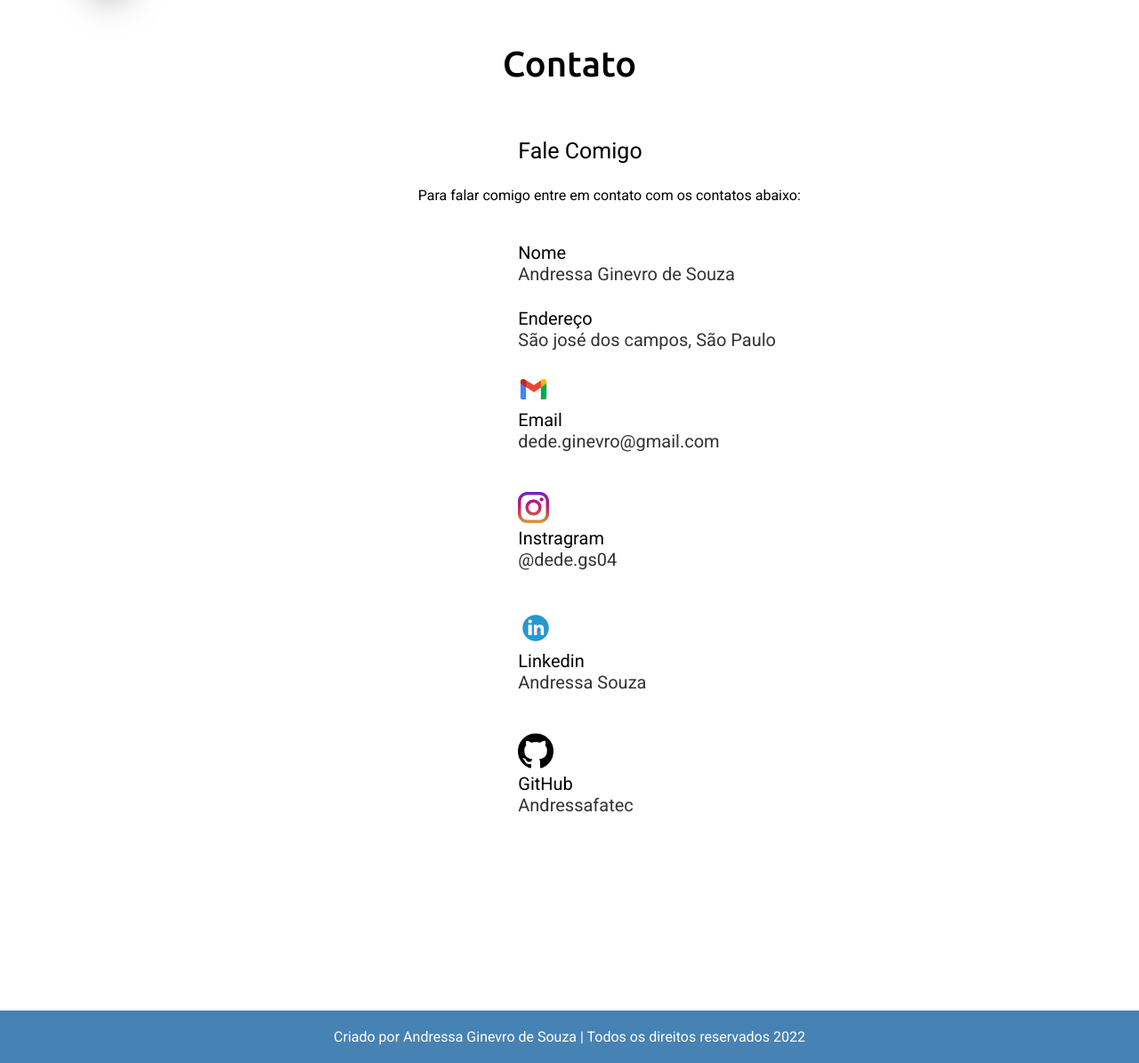
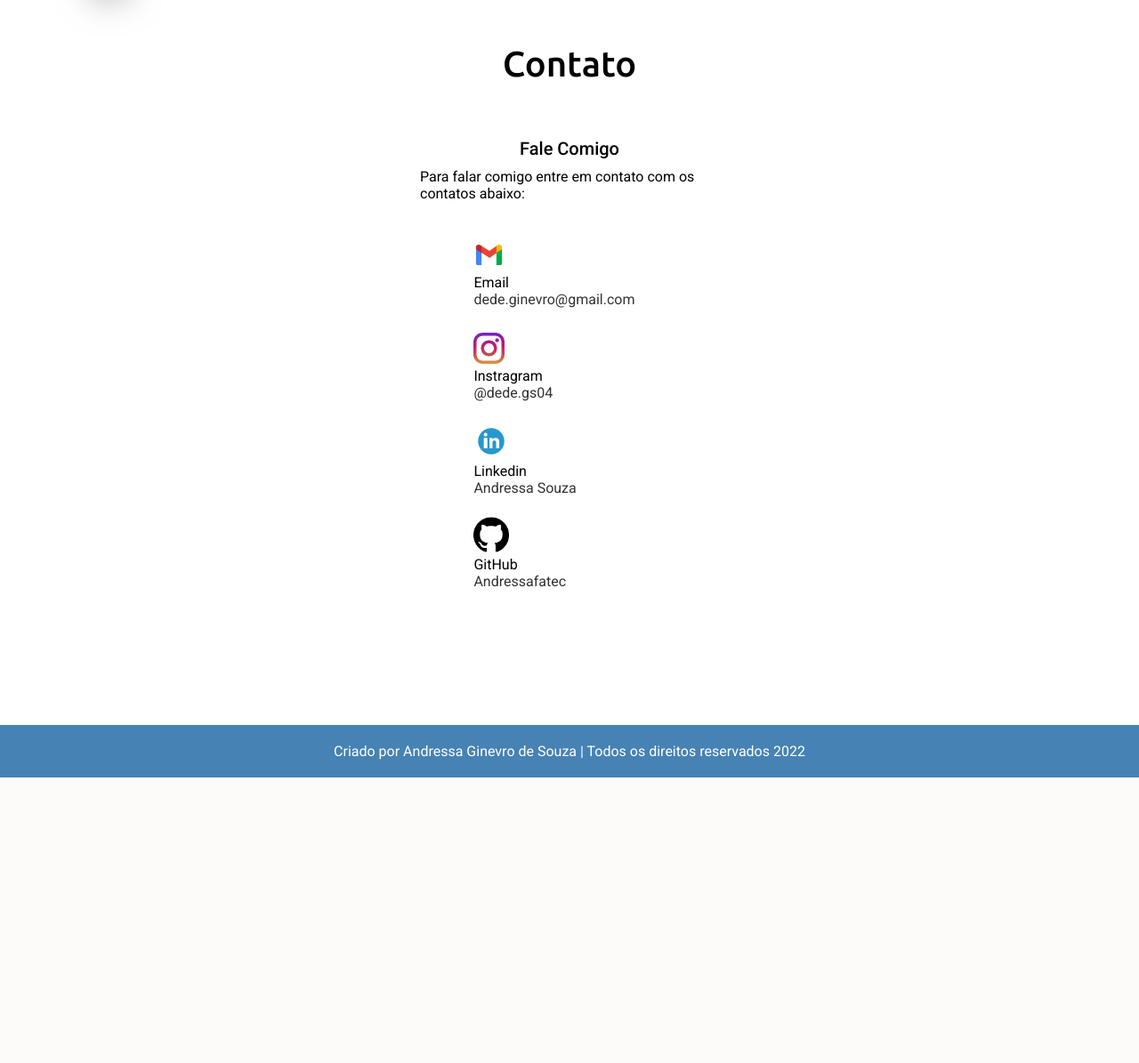
Before and after one commit to Andressafatec/Portf-lio---Andressa, a Flask app: page /contato.html in a window 1280 px wide. Shown: the part 81-1276 px from the top of the page at 89% size. After the commit the page ends 955 px from the top, so only its background shows below. Run offline with Flask 2, Linux system fonts and the light colour scheme.

Commit message:
adicionei um projeto

```diff
--- a/src/static/style.css
+++ b/src/static/style.css
@@ -342,45 +342,45 @@ footer {
 
 /*  Contato  */
 
-.contact .contact-content {
-    align-items: flex-start;
+.contact .contact-content .column {
+    width: calc(50% - 50px);
+    margin: 0 35%;
 }
-.contact .contact-content .column{
-    width: calc(80% - 30px);
-}
-.contact .contact-content .p{
+
+.contact .contact-content .p {
     text-align: justify;
-
-}
-.contact .contact-content .icons{
-    margin: 5% 0;
 }
 
 .contact .contact-content .text {
-    font-size: 25px;
-    font-weight: 60%;
-    margin-bottom: 3%;
-    margin-left: 58%;
+    font-size: 20px;
+    font-weight: 500;
+    margin-bottom: 10px;
+    text-align: center;
+}
+
+.contact .contact-content.icons {
+    display: grid;
+    align-items: center;
+    grid-template-columns: repeat(3, 1fr);
 }
 
 .contact .contact-content .row{
+    height: 65px;
     display: flex;
-    height: auto;
-    font-size: 20px;
+    grid-column: 1;
     align-items: center;
+    padding: 15% 0;
 }
 .contact .contact-content .row .info{
-    margin-left: 58%;
-    margin-bottom: 3%;
+    margin-left: 10px;
 
 }
 .contact .contact-content .info .head{
-    font-weight: 80%;
+    font-weight: 100%;
 }
 .contact .contact-content .info .sub-title{
     color: #333;
 }
-
 
 
 /*  Footer  */
--- a/src/templates/contato.html
+++ b/src/templates/contato.html
@@ -48,22 +48,9 @@
                         <div class="text">
                             Fale Comigo
                         </div>
-                        <p style=" margin-left: 45% ">Para falar comigo entre em contato com os contatos abaixo:</p>
-                    <div class="icons">
-                        <div class="row">
-                            <i class="fas fa-user"></i>
-                            <div class="info">
-                                <div class="head">Nome</div>
-                                <div class="sub-title">Andressa Ginevro de Souza</div>
-                            </div>
-                        </div>
-                        <div class="row">
-                            <i class="fas fa-map-marker-alt"></i>
-                            <div class="info">
-                                <div class="head">Endereço</div>
-                                <div class="sub-title">São josé dos campos, São Paulo</div>
-                            </div>
-                        </div>
+                        <p>Para falar comigo entre em contato com os contatos abaixo:</p>
+                        <br></br>
+                    <div class="icons" style="margin-left: 15%;">
                         <div class="row">
                             <i class="fas fa-envelope"></i>
                             <div class="info">
--- a/src/templates/sobre.html
+++ b/src/templates/sobre.html
@@ -55,7 +55,7 @@
                         onde curso o ensino superior em Desenvolvimento de Software Multiplataforma.
                     </p>
                     <p>Meu objetivo é conseguir colocar em prática todos os conhecimentos adquiridos na ETEC e na FATEC, visando tanto o crescimento da empresa quanto meu desenvolvimento profissional.</p>
-                    <a href="" download="" target="blank">Baixar currículo</a>
+                    <a href="../static/IMGS/Curriculo.pdf" download="Curriculo.pdf" target="blank">Baixar currículo</a>
                 </div>
             </div>
         </div>
```
Also changed, not shown: src/templates/projetos.html (+7 -7 lines), src/static/IMGS/img2.jpg, 1 other file.
